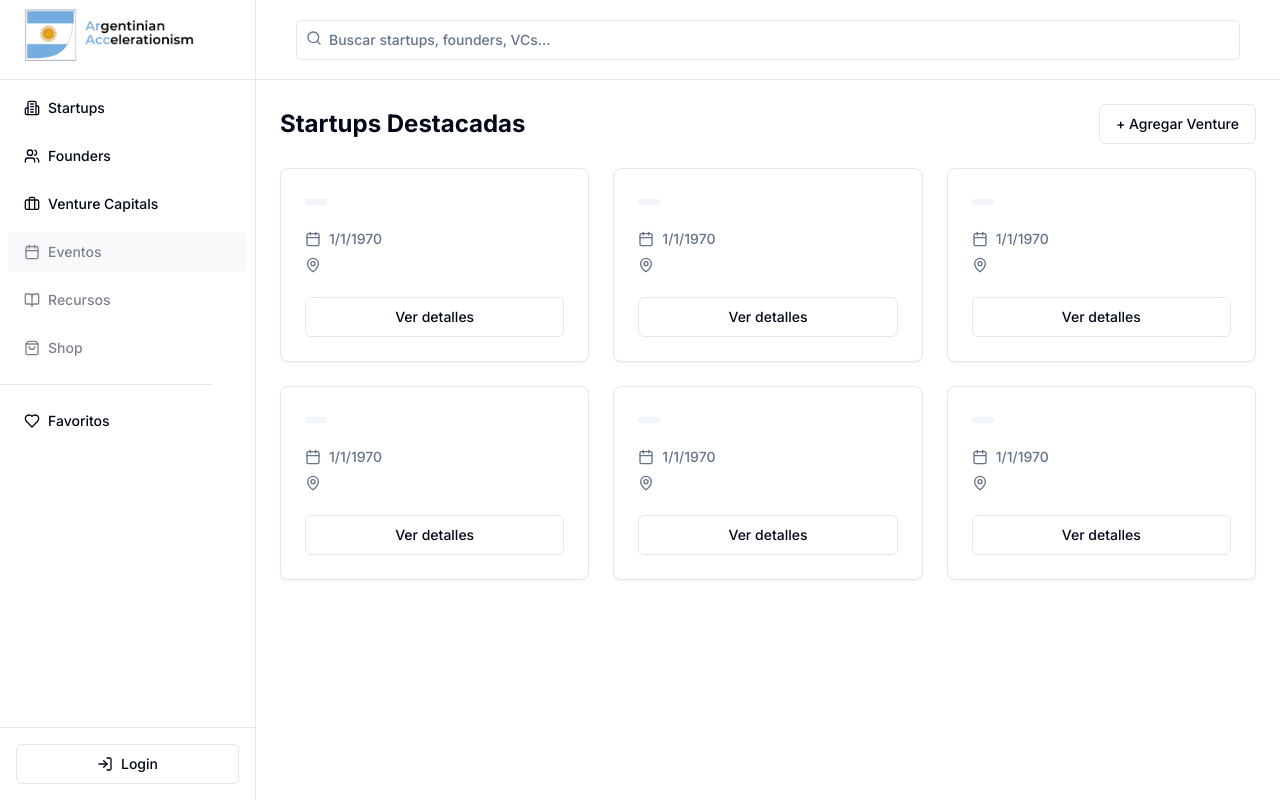
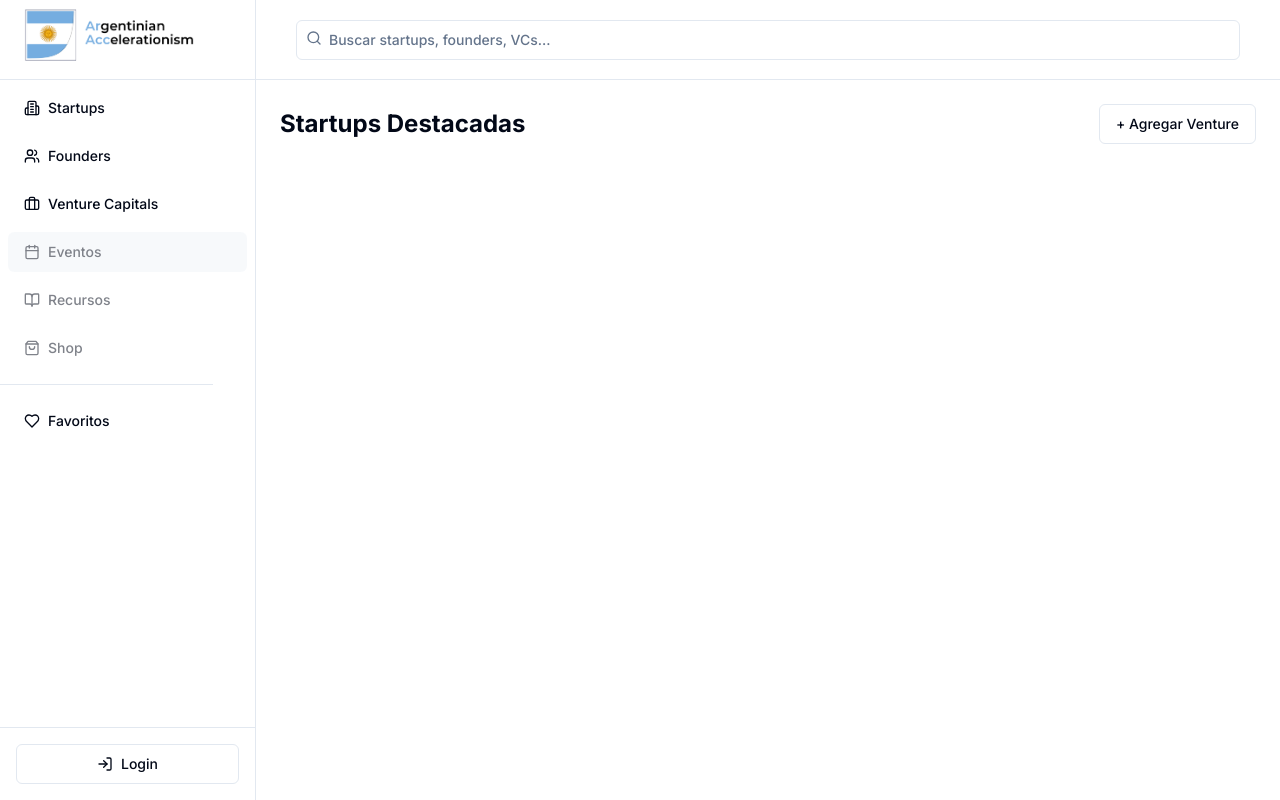
Before and after one commit to 0xventure-s/open-directory, a Next.js app: page /events in a window 1280 px wide. Built offline with nearby package versions, Linux system fonts and the light colour scheme.

Commit message:
Refactor StartupPage component: Remove EventCard instances and clean up layout

```diff
--- a/src/app/(routes)/events/page.tsx
+++ b/src/app/(routes)/events/page.tsx
@@ -1,5 +1,4 @@
 import { Button } from "@/components/ui/button";
-import { EventCard } from "@/components/ui/cards/Event";
 import Link from "next/link";
 
 export default function StartupPage() {
@@ -12,20 +11,10 @@ export default function StartupPage() {
             <div className="flex items-center justify-between mb-6">
               <h2 className="text-2xl font-bold">Startups Destacadas</h2>
               <Button variant="outline" asChild>
-           <Link href="https://www.google.com">
-             + Agregar Venture
-           </Link>
+                <Link href="https://www.google.com">+ Agregar Venture</Link>
               </Button>
             </div>
-       <div className="grid gap-6 md:grid-cols-2 lg:grid-cols-3 grid-cols-1">
-         <EventCard date={20}/>
-         <EventCard date={20}/>
-         <EventCard date={20}/>
-         <EventCard date={20}/>
-         <EventCard date={20}/>
-         <EventCard date={20}/>
-
-       </div>
+            <div className="grid gap-6 md:grid-cols-2 lg:grid-cols-3 grid-cols-1"></div>
           </section>
         </div>
       </main>
--- a/src/app/(routes)/resources/page.tsx
+++ b/src/app/(routes)/resources/page.tsx
@@ -1,5 +1,4 @@
 import { Button } from "@/components/ui/button";
-import { ResourceCard } from "@/components/ui/cards/Resources";
 import Link from "next/link";
 
 export default function StartupPage() {
@@ -12,19 +11,10 @@ export default function StartupPage() {
             <div className="flex items-center justify-between mb-6">
               <h2 className="text-2xl font-bold">Startups Destacadas</h2>
               <Button variant="outline" asChild>
-           <Link href="https://www.google.com">
-             + Agregar Venture
-           </Link>
+                <Link href="https://www.google.com">+ Agregar Venture</Link>
               </Button>
             </div>
-       <div className="grid gap-6 md:grid-cols-2 lg:grid-cols-3 grid-cols-1">
-         <ResourceCard type="book"/>
-         <ResourceCard type="book"/>
-         <ResourceCard type="book"/>
-         <ResourceCard type="book"/>
-         <ResourceCard type="book"/>
-
-       </div>
+            <div className="grid gap-6 md:grid-cols-2 lg:grid-cols-3 grid-cols-1"></div>
           </section>
         </div>
       </main>
```
Lines whose indentation alone changed are shown as unchanged.
